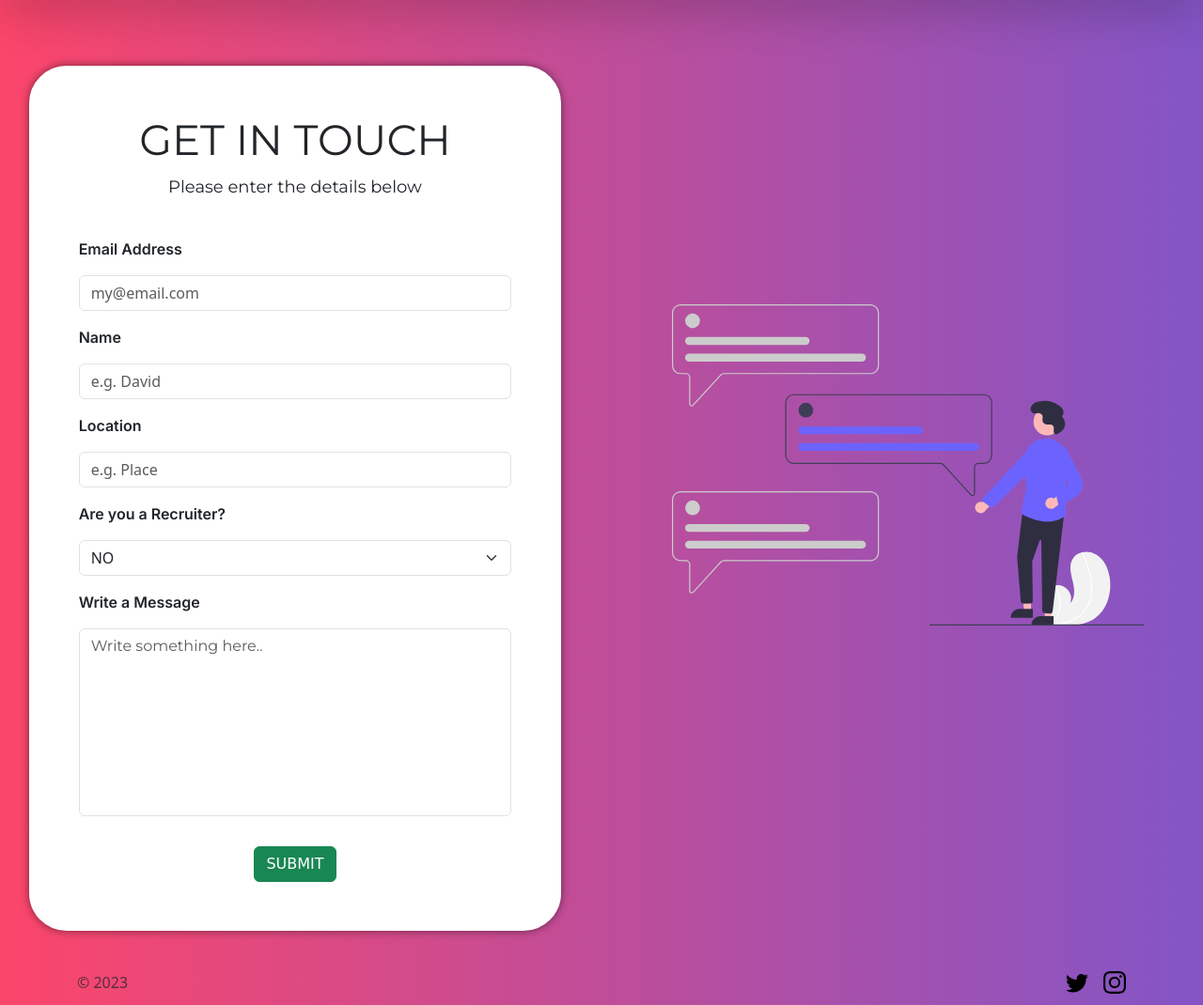
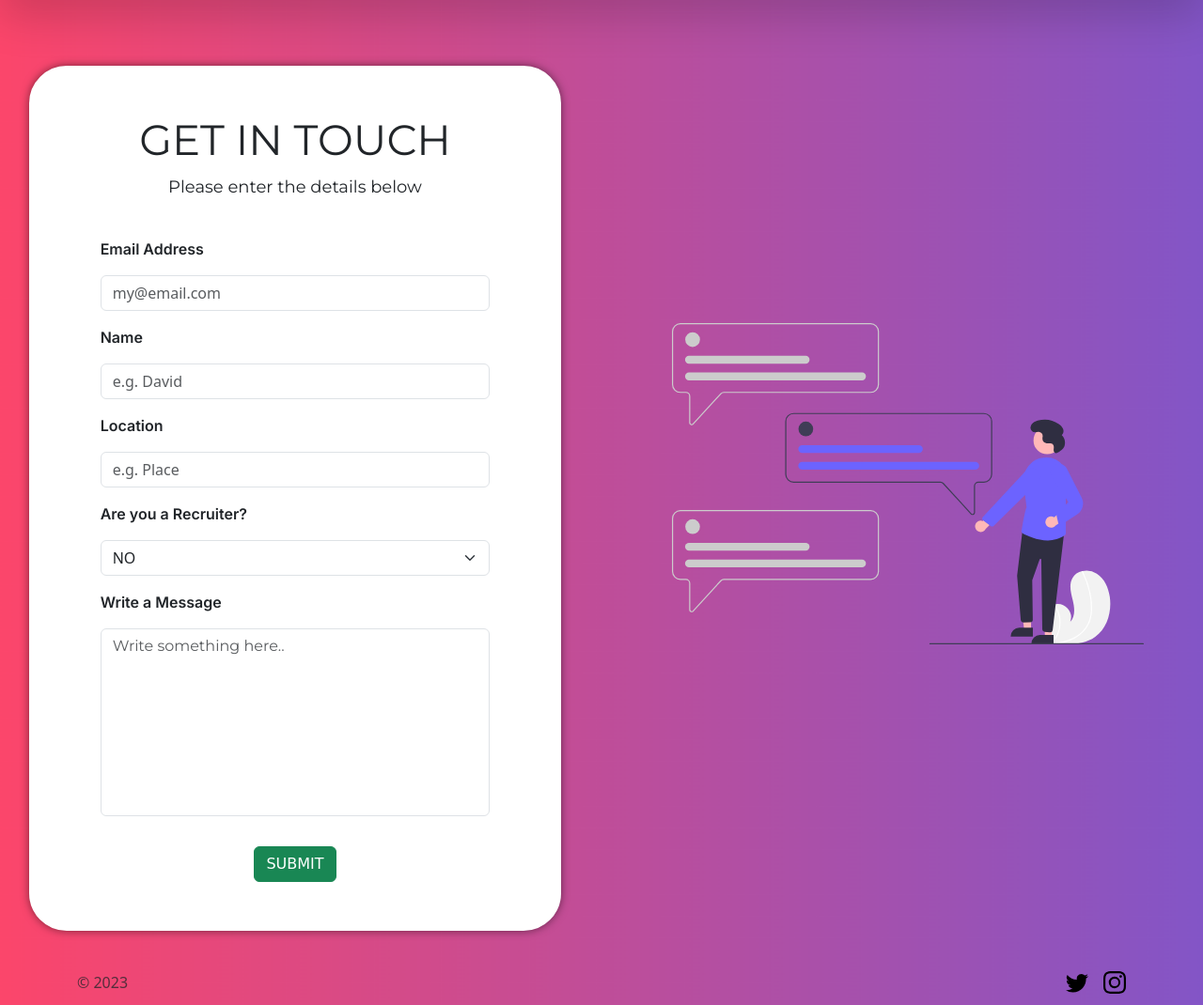
Before and after one commit to Archisman24/Portfolio-Website, a Flask app: page /contact in a window 1280 px wide. Shown: the part 58-1128 px from the top of the page at 94% size. Run offline with Flask 3, Linux system fonts and the light colour scheme.

Commit message:
Minor changes

```diff
--- a/templates/contact.html
+++ b/templates/contact.html
@@ -22,7 +22,7 @@
                             Please enter the details below
                         </p>
                     </div>
-                    <div class="col-lg-6 mx-auto my-4" style="margin-top: 10px; width: 100%;">
+                    <div class="col-lg-6 mx-auto my-4" style="margin-top: 10px; width: 90%;">
                         <form id="contactForm">
                             <label for="email" class="form-label my-3 navs">Email Address</label>
                             <input type="email" id="email" placeholder="my@email.com" class="form-control" name="email_id"/>
@@ -53,7 +53,7 @@
                 </div>
             </div>
             <div class="col-lg-6">
-                <div class="center-image2">
+                <div class="center-image2" style="margin-top: 20px;">
                     <img src="static/contact.svg" width="80%"/>
                 </div>
             </div>
```
